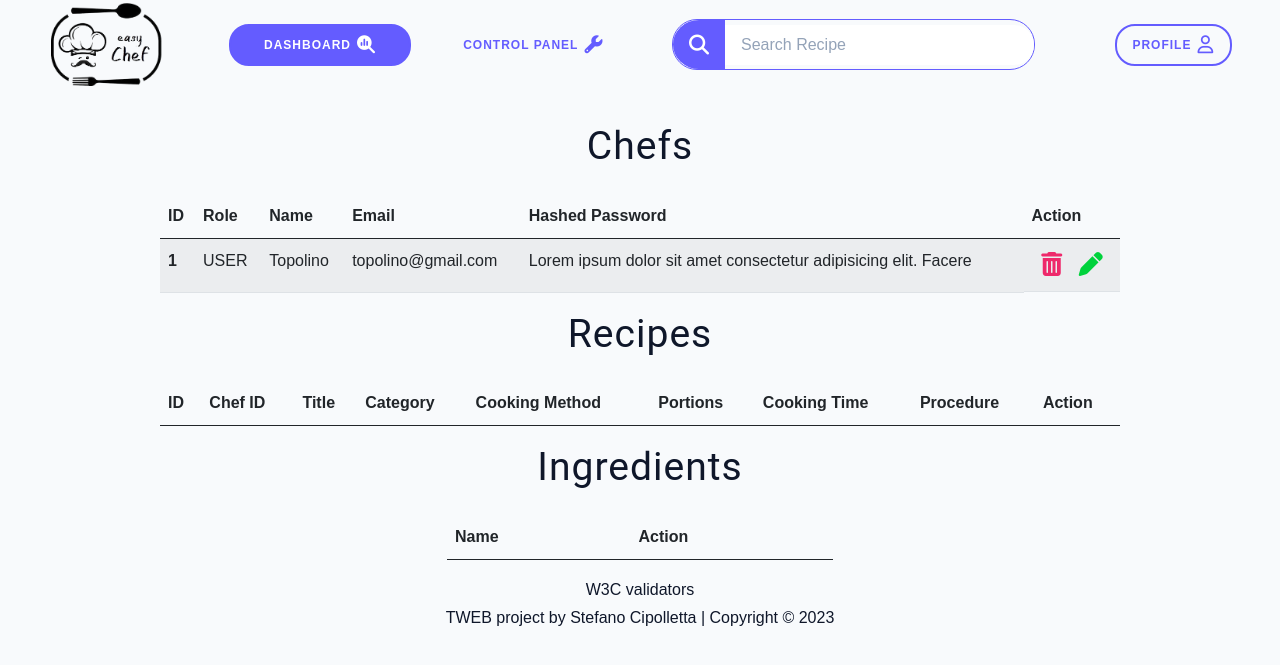
After one commit to cipst/EasyChef, a PHP site: page /control_panel.php in a window 1280 px wide. The commit adds this page. Shown: the top 665 px of the page. Run offline with PHP 8.4, Linux system fonts and the light colour scheme; the visitor is signed in with stand-in values (Sample User, id 1); lists and menus that the app fills with data are empty.

Commit message:
control panel init (added tables)

```diff
--- /dev/null
+++ b/progetto_finale/control_panel.php
@@ -0,0 +1,111 @@
+<?php
+include_once("php/top.php");
+
+if (!isset($_SESSION["id"]))
+    header("Location: login.php");
+
+if (!isset($_SESSION["role"]) || $_SESSION["role"] != "ADMIN")
+    header("Location: index.php");
+
+?>
+<!-- My Styles -->
+<link href="style/control_panel.css" rel="stylesheet">
+<title>Dashboard</title>
+<!-- <script type="module" src="js/controller/recipes.js"></script>
+<script type="module" src="js/controller/ingredients.js"></script>
+<script type="module" src="js/controller/cooking_methods.js"></script> -->
+<?php include_once("php/navbar.php"); ?>
+
+<section class="">
+    <div class="row">
+        <div class="col-12">
+            <h2 class="text-center">Chefs</h2>
+        </div>
+    </div>
+    <div class="row">
+        <div class="col-12">
+            <div class="table-responsive">
+                <table class="table table-striped table-hover">
+                    <thead>
+                        <tr>
+                            <th scope="col">ID</th>
+                            <th scope="col">Role</th>
+                            <th scope="col">Name</th>
+                            <th scope="col">Email</th>
+                            <th scope="col">Hashed Password</th>
+                            <th scope="col">Action</th>
+                        </tr>
+                    </thead>
+                    <tbody id="chef-table">
+                        <tr>
+                            <th scope="row">1</th>
+                            <td>USER</td>
+                            <td>Topolino</td>
+                            <td>topolino@gmail.com</td>
+                            <td>Lorem ipsum dolor sit amet consectetur adipisicing elit. Facere </td>
+                            <td>
+                                <button class="btn-action btn-danger" type="button"><i
+                                        class="fa-solid fa-trash-can fa-2xl"></i></button>
+                                <button class="btn-action btn-success" type="button"><i
+                                        class="fa-solid fa-pen fa-2xl"></i></button>
+                            </td>
+                        </tr>
+                    </tbody>
+                </table>
+            </div>
+        </div>
+    </div>
+    <div class="row">
+        <div class="col-12">
+            <h2 class="text-center">Recipes</h2>
+        </div>
+    </div>
+    <div class="row">
+        <div class="col-12">
+            <div class="table-responsive">
+                <table class="table table-striped table-hover">
+                    <thead>
+                        <tr>
+                            <th scope="col">ID</th>
+                            <th scope="col">Chef ID</th>
+                            <th scope="col">Title</th>
+                            <th scope="col">Category</th>
+                            <th scope="col">Cooking Method</th>
+                            <th scope="col">Portions</th>
+                            <th scope="col">Cooking Time</th>
+                            <th scope="col">Procedure</th>
+                            <th scope="col">Action</th>
+                        </tr>
+                    </thead>
+                    <tbody id="recipe-table">
+                    </tbody>
+                </table>
+            </div>
+        </div>
+    </div>
+    <div class="row">
+        <div class="col-12">
+            <h2 class="text-center">Ingredients</h2>
+        </div>
+    </div>
+    <div class="row d-flex justify-content-center">
+        <div class="col-md-5 col-xs-12">
+            <div class="table-responsive">
+                <table class="table table-striped table-hover">
+                    <thead>
+                        <tr>
+                            <th scope="col">Name</th>
+                            <th scope="col">Action</th>
+                        </tr>
+                    </thead>
+                    <tbody id="ingredient-table">
+                    </tbody>
+                </table>
+            </div>
+        </div>
+    </div>
+</section>
+
+<?php
+include_once("html/bottom.html");
+?>
--- a/progetto_finale/php/navbar.php
+++ b/progetto_finale/php/navbar.php
@@ -44,7 +44,7 @@ function isActive(string $page)
                 ?>
                 <li id="admin-dashboard"><a class="btn <?= isActive("dashboard")?>" href="dashboard.php">Dashboard <i
                             class="fa-solid fa-magnifying-glass-chart fa-xl"></i></a></li>
-                <li id="admin-control-panel"><a class="btn <?= isActive("control_panel")?>" href="control_panel.php">Control Panel</a></li>
+                <li id="admin-control-panel"><a class="btn <?= isActive("control_panel")?>" href="control_panel.php">Control Panel <i class="fa-solid fa-wrench fa-xl"></i></a></li>
                 <?php
             }
             ?>
--- a/progetto_finale/recipes_by_ingredient.php
+++ b/progetto_finale/recipes_by_ingredient.php
@@ -7,12 +7,10 @@ if (!isset($_SESSION["id"]))
 <script type="module" src="js/controller/recipes.js"></script>
 <?php include_once("php/navbar.php"); ?>
 
-<div class="featured-recipes"> <!-- TODO: inserire nel seguente tag l'ingrediente selezionato -->
+<div class="featured-recipes">
     <h3>Recipes containing </h3>
-    <!-- recipes list -->
     <div class="recipes-list">
     </div>
-    <!-- end of recipe list -->
 </div>
 
 <?php
--- a/progetto_finale/style/button.css
+++ b/progetto_finale/style/button.css
@@ -43,7 +43,7 @@ BUTTON
   cursor: pointer;
 }
 
-.btn.btn-outline:hover{
+.btn.btn-outline:hover {
   background-color: var(--primary-500);
   color: #FFFFFF;
 }
@@ -73,7 +73,7 @@ BUTTON
   cursor: pointer;
 }
 
-.btn.btn-error-outline:hover{
+.btn.btn-error-outline:hover {
   background-color: var(--error-color);
   color: #FFFFFF;
 }
@@ -106,7 +106,7 @@ BUTTON
   border: 1px solid var(--grey-200);
 }
 
-.btn.active{
+.btn.active {
   background-color: transparent;
   color: var(--primary-500);
   border: 2px solid transparent;
@@ -117,3 +117,35 @@ BUTTON
 .btn#signup {
   padding: 10px 45px;
 }
+
+.btn-action {
+  background-color: transparent;
+  width: 3em;
+  height: 3em;
+  border: none;
+  border-radius: 5px;
+  font-size: 12px;
+  font-weight: bold;
+  letter-spacing: 1px;
+  text-transform: uppercase;
+  transition: transform 80ms ease-in, background-color 0.15s ease-in-out;
+  cursor: pointer;
+}
+
+.btn-action.btn-danger {
+  color: var(--error-color);
+}
+
+.btn-action.btn-danger:hover {
+  background-color: var(--error-color);
+  color: #FFFFFF;
+}
+
+.btn-action.btn-success {
+  color: var(--success-color);
+}
+
+.btn-action.btn-success:hover {
+  background-color: var(--success-color);
+  color: #FFFFFF;
+}
--- /dev/null
+++ b/progetto_finale/style/control_panel.css
@@ -0,0 +1,5 @@
+tbody tr td:last-child{
+    display: flex;
+    justify-content: space-evenly;
+    align-items: center;
+}
```
